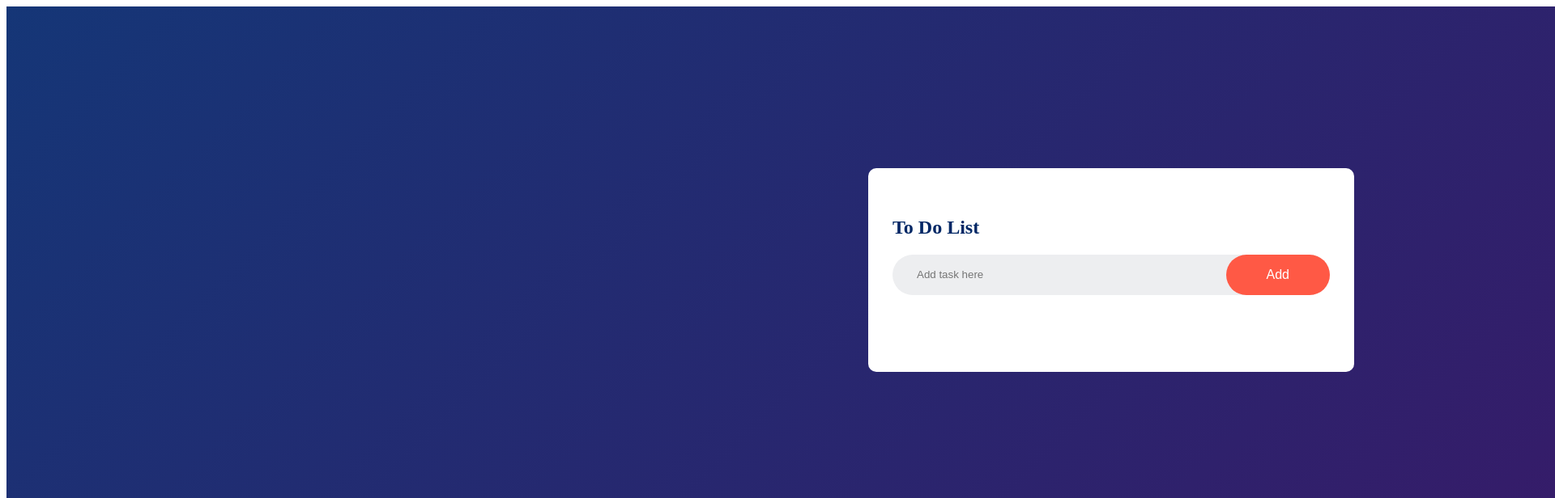
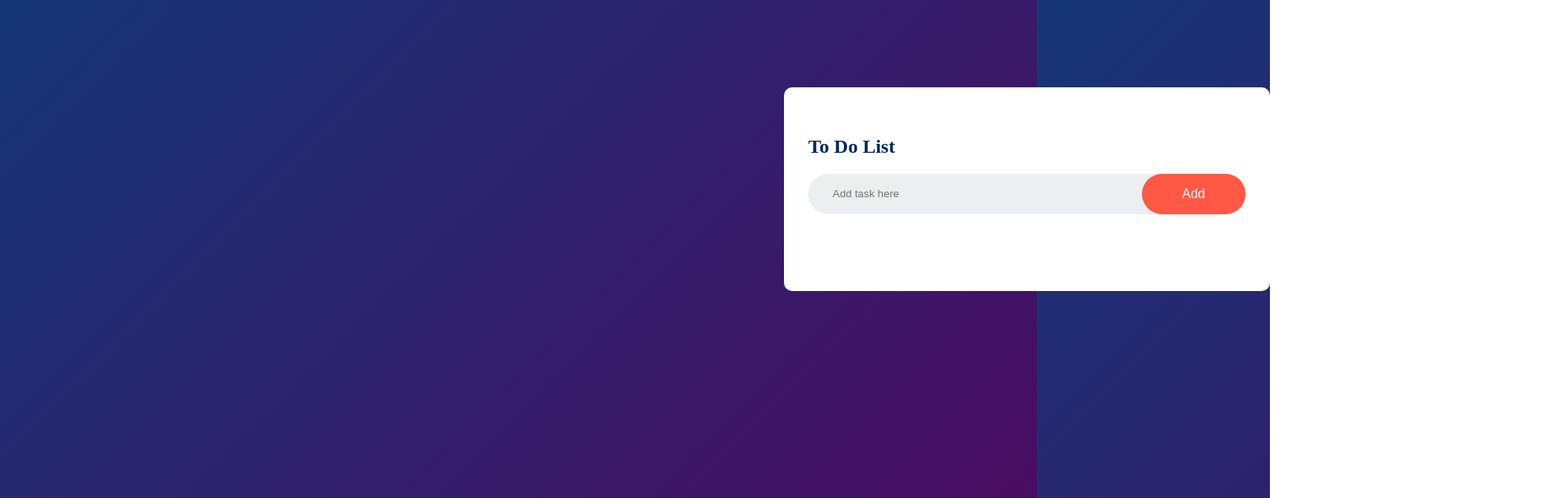
Before and after one commit to Pandino4/list, a plain HTML site: page index.html in a window 1280 px wide. Shown: the top 616 px of the page at 81% size, 1920 px wide, since content can reach past the window. Drawn offline with Linux system fonts and the light colour scheme.

Commit message:
Update style.css

```diff
--- a/style.css
+++ b/style.css
@@ -1,17 +1,16 @@
-.container{
-    width: 200%;
-    min-height: 200%;
+body{
     background: linear-gradient(135deg, #153677, #4e085f);
-    padding: 100px;
 }
 
 .To-Do{
     width: 100%;
     max-width: 540px;
     background: #fff;
-    margin: 100px auto 20px;
+    position: relative;
     padding: 40px 30px 70px;
     border-radius: 10px;
+    left: 960px;
+    top: 100px;
 }
 
 .To-Do h2{
```
